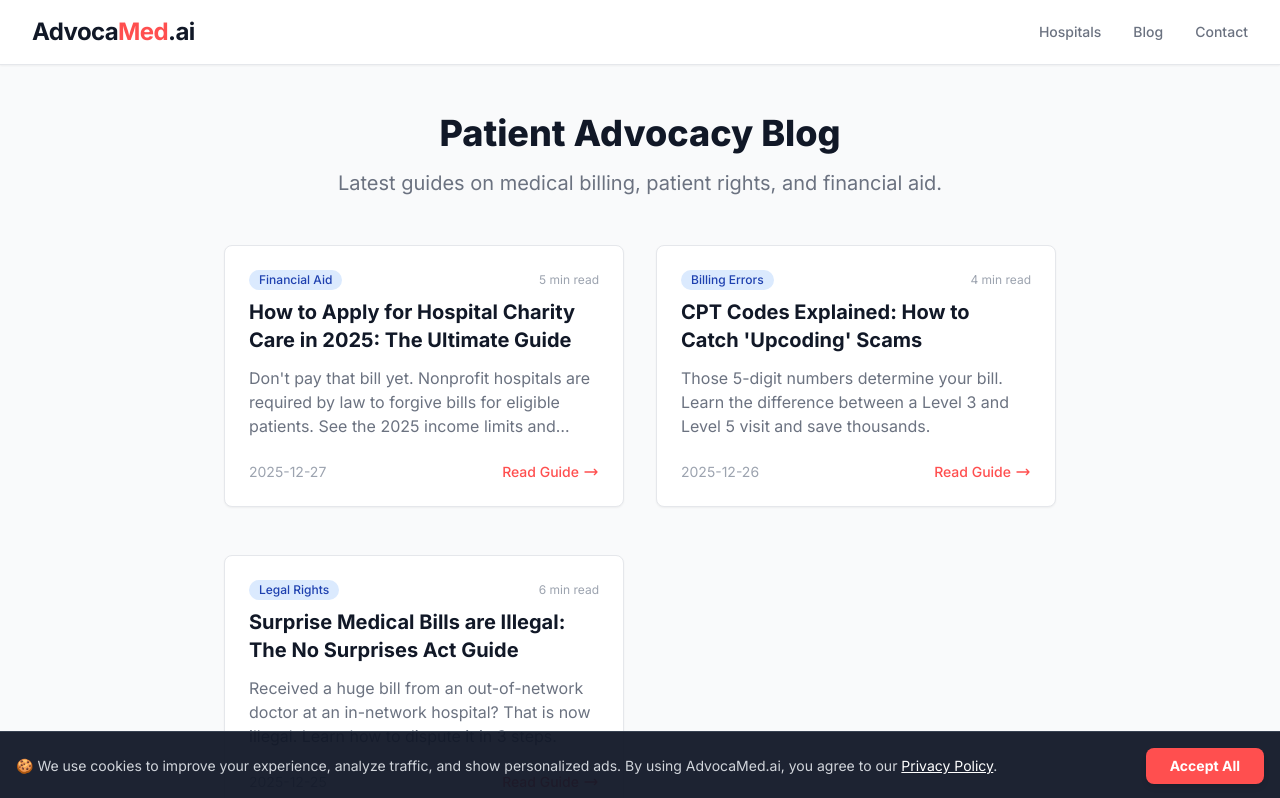
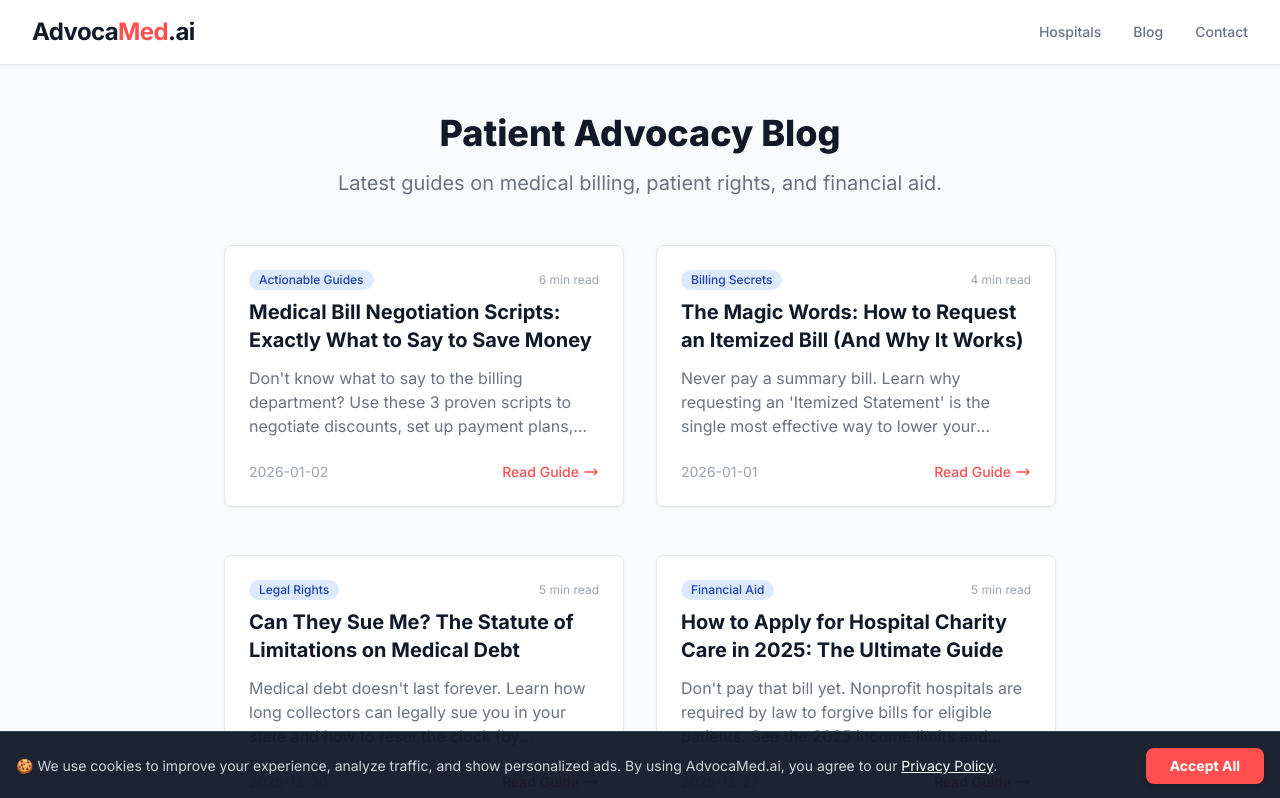
Before and after one commit to gkswjdgb/advocamed-ai, a React (Vite) app in the folder advocamed.ai/: page /blog in a window 1280 px wide. Shown: the top 798 px of the page. Built offline with nearby package versions, Linux system fonts and the light colour scheme.

Commit message:
Update blogData.ts

```diff
--- a/advocamed.ai/data/blogData.ts
+++ b/advocamed.ai/data/blogData.ts
@@ -1,6 +1,170 @@
+
 import { BlogPost } from '../types';
 
 export const blogPosts: BlogPost[] = [
+  {
+    id: "medical-bill-negotiation-scripts",
+    title: "Medical Bill Negotiation Scripts: Exactly What to Say to Save Money",
+    excerpt: "Don't know what to say to the billing department? Use these 3 proven scripts to negotiate discounts, set up payment plans, and remove hidden fees.",
+    date: "2026-01-02",
+    readingTime: "6 min read",
+    category: "Actionable Guides",
+    content: `
+      <p class="mb-6 text-lg leading-relaxed text-gray-700">
+        Talking to a hospital billing department is intimidating. But remember: <strong>medical bills are negotiable</strong>. Hospitals would rather get paid <em>something</em> now than sell your debt to a collector for pennies later.
+      </p>
+
+      <div class="bg-green-50 p-4 rounded-lg border-l-4 border-green-500 mb-8">
+        <strong>Pro Tip:</strong> Always be polite but firm. Write down the name of the person you speak with and the "Call Reference Number".
+      </div>
+
+      <h2 class="text-2xl font-bold mt-10 mb-4 text-gray-900">Script 1: The "Lump Sum" Offer</h2>
+      <p class="mb-4 text-gray-700">
+        Use this if you have some savings and want the bill gone immediately. Hospitals often accept 20-40% less for cash upfront.
+      </p>
+      <div class="bg-gray-100 p-6 rounded-xl font-mono text-sm text-gray-800 border border-gray-300 shadow-inner">
+        <p><strong>You:</strong> "Hi, I'm looking at my bill for account #12345. The total is $2,000."</p>
+        <p class="mt-2"><strong>You:</strong> "I want to pay this off, but I can't afford the full amount. However, I can pay <strong>$1,400 right now</strong> over the phone if we can consider the debt settled in full."</p>
+        <p class="mt-2"><strong>Agent:</strong> "We can't do that."</p>
+        <p class="mt-2"><strong>You:</strong> "I understand. Is there a supervisor who has the authority to approve a lump-sum settlement? Otherwise, I'll have to set up a very long-term payment plan."</p>
+      </div>
+
+      <h2 class="text-2xl font-bold mt-10 mb-4 text-gray-900">Script 2: The "Cash Price" Check</h2>
+      <p class="mb-4 text-gray-700">
+        Often, the "insured" rate is higher than the cash price. This script exposes that discrepancy.
+      </p>
+      <div class="bg-gray-100 p-6 rounded-xl font-mono text-sm text-gray-800 border border-gray-300 shadow-inner">
+        <p><strong>You:</strong> "I noticed I was charged $500 for this X-ray. I checked your price transparency file online, and the cash price for CPT code 74018 is only $150."</p>
+        <p class="mt-2"><strong>You:</strong> "Why am I being penalized for using insurance? I would like my bill adjusted to match the fair cash price."</p>
+      </div>
+
+      <h2 class="text-2xl font-bold mt-10 mb-4 text-gray-900">Script 3: Requesting an Audit</h2>
+      <p class="mb-4 text-gray-700">
+        Use this when the bill looks vague (e.g., "Pharmacy - $5,000").
+      </p>
+      <div class="bg-gray-100 p-6 rounded-xl font-mono text-sm text-gray-800 border border-gray-300 shadow-inner">
+        <p><strong>You:</strong> "I've received a summary bill, but I cannot verify the charges. I am formally requesting a full <strong>Itemized Statement (UB-04 form)</strong> with all CPT codes."</p>
+        <p class="mt-2"><strong>You:</strong> "Please place a hold on my account so it does not go to collections while I review these charges for accuracy."</p>
+      </div>
+
+      <div class="mt-12 bg-blue-600 text-white p-8 rounded-2xl text-center">
+        <h3 class="text-xl font-bold mb-2">Too nervous to call?</h3>
+        <p class="mb-6">Let our AI generate a professional email for you instead.</p>
+        <button onclick="window.scrollTo({top:0,behavior:'smooth'})" class="bg-white text-blue-600 px-6 py-3 rounded-lg font-bold hover:bg-gray-100 transition-colors">
+          Generate Dispute Letter
+        </button>
+      </div>
+    `
+  },
+  {
+    id: "itemized-bill-secret-weapon",
+    title: "The Magic Words: How to Request an Itemized Bill (And Why It Works)",
+    excerpt: "Never pay a summary bill. Learn why requesting an 'Itemized Statement' is the single most effective way to lower your hospital costs.",
+    date: "2026-01-01",
+    readingTime: "4 min read",
+    category: "Billing Secrets",
+    content: `
+      <p class="mb-6 text-lg leading-relaxed text-gray-700">
+        Imagine going to a grocery store, buying 50 items, and getting a receipt that just says "Food: $400". You wouldn't pay it. Yet, this is exactly what hospitals send you.
+      </p>
+
+      <h2 class="text-2xl font-bold mt-10 mb-4 text-gray-900">Summary Bill vs. Itemized Bill</h2>
+      <ul class="space-y-4 mb-8">
+        <li class="flex p-4 bg-red-50 rounded-lg border border-red-100">
+          <span class="text-2xl mr-4">❌</span>
+          <div>
+            <strong>Summary Bill:</strong> "Lab Services: $1,200", "Pharmacy: $800". <br>
+            <span class="text-sm text-gray-600">Impossible to audit. Hides errors.</span>
+          </div>
+        </li>
+        <li class="flex p-4 bg-green-50 rounded-lg border border-green-100">
+          <span class="text-2xl mr-4">✅</span>
+          <div>
+            <strong>Itemized Bill (Superbill):</strong> "Tylenol 500mg: $40", "Metabolic Panel (80053): $120". <br>
+            <span class="text-sm text-gray-600">Reveals overcharges immediately.</span>
+          </div>
+        </li>
+      </ul>
+
+      <h2 class="text-2xl font-bold mt-10 mb-4 text-gray-900">Why Hospitals Hate Sending This</h2>
+      <p class="mb-4 text-gray-700">
+        When you ask for an itemized bill, hospitals know you are watching. Often, just the <em>act</em> of requesting one causes them to "scrub" the bill and remove obvious errors (like charging you for a blanket or a toothbrush) before sending it to you.
+      </p>
+
+      <h2 class="text-2xl font-bold mt-10 mb-4 text-gray-900">The "Magic Words" to Use</h2>
+      <p class="mb-4 text-gray-700">
+        Call the billing number and say:
+      </p>
+      <blockquote class="border-l-4 border-primary pl-4 italic text-gray-800 text-lg my-6">
+        "I am requesting a detailed <strong>itemized statement</strong> including all <strong>CPT and HCPCS codes</strong>. Please pause the billing cycle until this is provided."
+      </blockquote>
+
+      <h2 class="text-2xl font-bold mt-10 mb-4 text-gray-900">What to Look For</h2>
+      <p class="mb-4 text-gray-700">
+        Once you get it, upload it to <strong>AdvocaMed.ai</strong>. We look for:
+      </p>
+      <ul class="list-disc pl-6 space-y-2 text-gray-700">
+        <li><strong>Duplicate Codes:</strong> Did they charge for the room twice?</li>
+        <li><strong>Time Errors:</strong> Did they charge for 60 minutes of surgery when it took 30?</li>
+        <li><strong>Unbundled Kits:</strong> Did they charge for a surgical kit AND the gloves inside it separately?</li>
+      </ul>
+    `
+  },
+  {
+    id: "medical-debt-statute-limitations",
+    title: "Can They Sue Me? The Statute of Limitations on Medical Debt",
+    excerpt: "Medical debt doesn't last forever. Learn how long collectors can legally sue you in your state and how to reset the clock (by accident).",
+    date: "2025-12-30",
+    readingTime: "5 min read",
+    category: "Legal Rights",
+    content: `
+      <p class="mb-6 text-lg leading-relaxed text-gray-700">
+        A common fear is being sued for old medical bills. The good news? Debt collectors have a deadline. This is called the <strong>Statute of Limitations</strong>.
+      </p>
+
+      <div class="bg-red-50 p-4 rounded-lg border-l-4 border-red-500 mb-8">
+        <strong>Warning:</strong> Making a small payment (even $5) or acknowledging the debt in writing can <strong>RESET</strong> the clock. Do not pay anything until you verify the age of the debt.
+      </div>
+
+      <h2 class="text-2xl font-bold mt-10 mb-4 text-gray-900">How Long is the Limitation?</h2>
+      <p class="mb-4 text-gray-700">
+        It varies by state, typically between 3 to 10 years.
+      </p>
+      <div class="grid grid-cols-2 md:grid-cols-3 gap-4 text-sm mb-8">
+        <div class="bg-white p-3 border rounded shadow-sm">
+          <strong>California</strong><br>4 Years
+        </div>
+        <div class="bg-white p-3 border rounded shadow-sm">
+          <strong>New York</strong><br>3 Years
+        </div>
+        <div class="bg-white p-3 border rounded shadow-sm">
+          <strong>Texas</strong><br>4 Years
+        </div>
+        <div class="bg-white p-3 border rounded shadow-sm">
+          <strong>Florida</strong><br>5 Years
+        </div>
+        <div class="bg-white p-3 border rounded shadow-sm">
+          <strong>Illinois</strong><br>5 Years (Unwritten) / 10 (Written)
+        </div>
+        <div class="bg-white p-3 border rounded shadow-sm">
+          <strong>Pennsylvania</strong><br>4 Years
+        </div>
+      </div>
+      <p class="text-xs text-gray-500">Note: Laws change. Always verify with a local consumer protection attorney.</p>
+
+      <h2 class="text-2xl font-bold mt-10 mb-4 text-gray-900">"Zombie Debt"</h2>
+      <p class="mb-4 text-gray-700">
+        If a debt is passed the statute of limitations, it is "time-barred". Collectors can still <em>ask</em> you to pay, but they <strong>cannot sue you</strong>. If they threaten to sue on time-barred debt, they are violating the FDCPA (Fair Debt Collection Practices Act).
+      </p>
+
+      <h2 class="text-2xl font-bold mt-10 mb-4 text-gray-900">What To Do If Suing Threatened</h2>
+      <ol class="list-decimal pl-6 space-y-3 mb-8 text-gray-700">
+        <li><strong>Demand Verification:</strong> Send a "Debt Validation Letter" within 30 days.</li>
+        <li><strong>Check the Date:</strong> Look at the "Date of Delinquency" on your credit report.</li>
+        <li><strong>Don't Admit Fault:</strong> Say "I dispute this debt" rather than "I can't pay right now."</li>
+      </ol>
+    `
+  },
   {
     id: "how-to-apply-charity-care-2025",
     title: "How to Apply for Hospital Charity Care in 2025: The Ultimate Guide",
```
